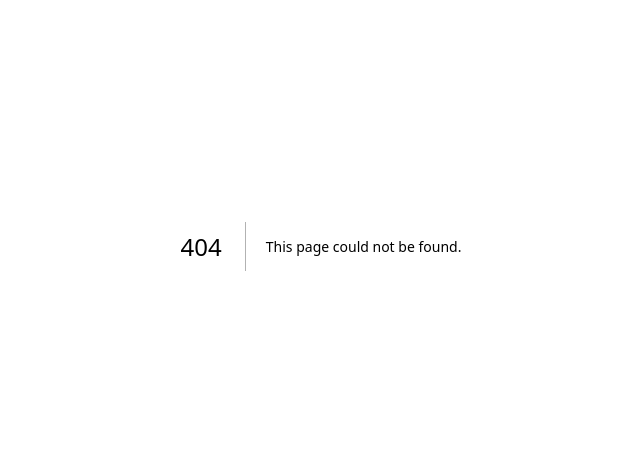
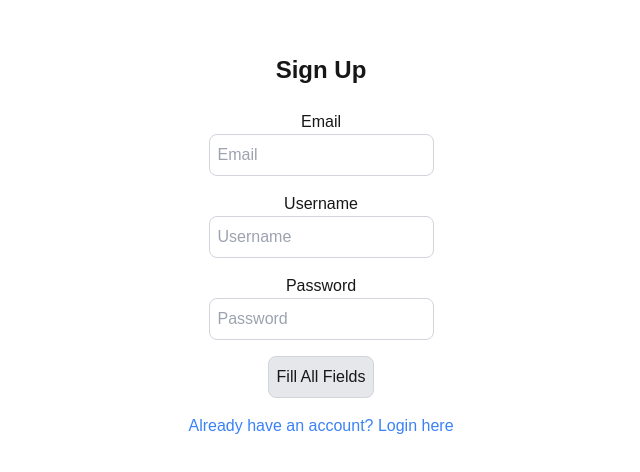
Before and after one commit to t-r-a-c-y/learningNextJs, a Next.js app: page /signup in a window 1280 px wide. Before the commit this address had no page. Shown: the part 154-626 px from the top of the page, without its empty margins (319-959 px from the left). Built offline with nearby package versions, Linux system fonts and the light colour scheme.

Commit message:
first commit

```diff
--- /dev/null
+++ b/src/app/api/user/signup/router.js
@@ -0,0 +1,53 @@
+import connect from "@/dbConfig/dbConfig";
+import User from "@/models/userModel";
+import bcryptjs from "bcryptjs";
+import { NextResponse } from "next/server";
+
+export async function POST(request) {
+  await connect(); // Ensure the database is connected
+
+  try {
+    const reqBody = await request.json();
+    const { username, email, password } = reqBody;
+
+    // Validate input fields
+    if (!username || !email || !password) {
+      return NextResponse.json(
+        { error: "All fields are required" },
+        { status: 400 }
+      );
+    }
+
+    // Check if email already exists
+    const existingUser = await User.findOne({ email });
+    if (existingUser) {
+      return NextResponse.json(
+        { error: "The email is already used" },
+        { status: 400 }
+      );
+    }
+
+    // Hash the password
+    const salt = await bcryptjs.genSalt(10);
+    const hashedPassword = await bcryptjs.hash(password, salt);
+
+    // Create and save the user
+    const newUser = new User({
+      userName: username,
+      email,
+      password: hashedPassword,
+    });
+    await newUser.save();
+
+    return NextResponse.json(
+      { message: "User has been created successfully", success: true },
+      { status: 201 }
+    );
+  } catch (error) {
+    console.error("Error during user signup:", error.message);
+    return NextResponse.json(
+      { error: "Internal server error" },
+      { status: 500 }
+    );
+  }
+}
--- /dev/null
+++ b/src/app/login/page.jsx
@@ -0,0 +1,47 @@
+"use client";
+
+import Link from "next/link";
+import React, { useState } from "react";
+import { useRouter } from "next/navigation";
+import axios from "axios";
+
+export default function LoginPage() {
+  const [user, setUser] = useState({
+    email: "",
+    password: "",
+  });
+
+  const logingIn=()=>{
+
+  }
+
+  return (
+    <div className=" flex flex-col gap-8 text-center items-center  align-middle min-h-screen justify-center ">
+      <h1>Login</h1>
+      <div className="flex flex-col text-left  gap-3">
+        <label htmlFor="email">Email</label>
+        <input
+          className="p-2 outline-none rounded-lg text-black focus:border-gray-200"
+          type="email"
+          name="email"
+          id="email"
+          placeholder="Enter your email"
+          value={user.email}
+          onChange={(e) => setUser({ ...user, email: e.target.value })}
+        />
+        <label htmlFor="password">Password</label>
+        <input
+          className="p-2 outline-none rounded-lg text-black focus:border-gray-200"
+          type="password"
+          name="password"
+          id="password"
+          placeholder="Enter your password"
+          value={user.password}
+          onChange={(e) => setUser({ ...user, password: e.target.value })}
+        />
+        <button onClick={logingIn} className="p-2 m-3 bg-gray-500 border-1 focus:outline-none focus:border-blue rounded-lg">Submit Sign Up</button>
+        <Link href='/signup' className="text-center font-light text-xm">Sign Up here</Link>
+      </div>
+    </div>
+  );
+}
--- /dev/null
+++ b/src/app/profile/[id]/page.jsx
@@ -0,0 +1,9 @@
+export default function UserProfile({params}){
+    return(
+        <div className="text-center flex flex-col justify-center min-h-screen">
+            <h1 className="text-xl font-bold">Profile page</h1>
+            <hr />
+            <h1>Welcome to the {params.id} profile page</h1>
+        </div>
+    )
+}
--- /dev/null
+++ b/src/app/profile/page.jsx
@@ -0,0 +1,9 @@
+export default function ProfilePage(){
+    return(
+        <div className="text-center flex flex-col justify-center min-h-screen">
+            <h1 className="text-xl font-bold">Profile page</h1>
+            <hr />
+            <h1>Welcome to the your profile page</h1>
+        </div>
+    )
+}
--- /dev/null
+++ b/src/app/signup/page.jsx
@@ -0,0 +1,92 @@
+"use client";
+
+import Link from "next/link";
+import React, { useEffect, useState } from "react";
+import { useRouter } from "next/navigation";
+import axios from "axios";
+import { toast } from "react-hot-toast";
+
+export default function SignupPage() {
+  const router = useRouter();
+  const [user, setUser] = useState({
+    email: "",
+    password: "",
+    username: "",
+  });
+  const [buttonDisable, setButtonDisable] = useState(false);
+  const [loading, setLoading] = useState(false);
+
+  const onSignup = async () => {
+    try {
+      setLoading(true);
+      const response = await axios.post("/api/user/signup", user);
+      console.log("Signup success", response.data);
+      toast.success("Signup successful!");
+      router.push("/login");
+    } catch (error) {
+      console.log("Signup failed", error);
+      toast.error(
+        error?.response?.data?.error || "Signup failed. Please try again."
+      );
+    } finally {
+      setLoading(false);
+    }
+  };
+
+  useEffect(() => {
+    const { email, password, username } = user;
+    setButtonDisable(!(email && password && username));
+  }, [user]);
+
+  return (
+    <div className="flex flex-col items-center justify-center min-h-screen py-2">
+      <h1 className="text-2xl font-bold mb-6">
+        {loading ? "Processing..." : "Sign Up"}
+      </h1>
+      <label htmlFor="email">Email</label>
+      <input
+        type="email"
+        name="email"
+        id="email"
+        className="p-2 border border-gray-300 rounded-lg mb-4 focus:outline focus:border-gray-600 text-black"
+        value={user.email}
+        onChange={(e) => setUser({ ...user, email: e.target.value })}
+        placeholder="Email"
+      />
+      <label htmlFor="username">Username</label>
+      <input
+        type="text"
+        name="username"
+        id="username"
+        className="p-2 border border-gray-300 rounded-lg mb-4 focus:outline focus:border-gray-600 text-black"
+        value={user.username}
+        onChange={(e) => setUser({ ...user, username: e.target.value })}
+        placeholder="Username"
+      />
+      <label htmlFor="password">Password</label>
+      <input
+        type="password"
+        name="password"
+        id="password"
+        className="p-2 border border-gray-300 rounded-lg mb-4 focus:outline focus:border-gray-600 text-black"
+        value={user.password}
+        onChange={(e) => setUser({ ...user, password: e.target.value })}
+        placeholder="Password"
+      />
+      <button
+        onClick={onSignup}
+        className={`p-2 border border-gray-300 rounded-lg mb-4 ${
+          buttonDisable || loading
+            ? "bg-gray-200 cursor-not-allowed"
+            : "bg-blue-500 text-white hover:bg-blue-600"
+        }`}
+        disabled={buttonDisable || loading}
+      >
+        {buttonDisable ? "Fill All Fields" : loading ? "Signing Up..." : "Sign Up"}
+      </button>
+      <Link href="/login" className="text-blue-500 hover:underline">
+        Already have an account? Login here
+      </Link>
+    </div>
+  );
+}
--- /dev/null
+++ b/src/dbConfig/dbConfig.js
@@ -0,0 +1,21 @@
+import mongoose from "mongoose";
+
+const connect = async () => {
+  if (mongoose.connection.readyState === 1) {
+    console.log("Already connected to the database");
+    return;
+  }
+
+  try {
+    await mongoose.connect(process.env.MONGODB_URI, {
+      useNewUrlParser: true,
+      useUnifiedTopology: true,
+    });
+    console.log("Connected to the database");
+  } catch (error) {
+    console.error("Error connecting to the database:", error.message);
+    throw new Error("Database connection failed");
+  }
+};
+
+export default connect;
--- /dev/null
+++ b/src/models/userModel.js
@@ -0,0 +1,23 @@
+import mongoose from "mongoose";
+
+const userSchema = new mongoose.Schema(
+  {
+    userName: {
+      type: String,
+      required: [true, "Username is required"],
+    },
+    email: {
+      type: String,
+      required: [true, "Email is required"],
+      unique: true,
+    },
+    password: {
+      type: String,
+      required: [true, "Password is required"],
+    },
+  },
+  { timestamps: true }
+);
+
+const User = mongoose.models.User || mongoose.model("User", userSchema);
+export default User;
```
Also changed, not shown: package.json (+12 -4 lines), src/app/api/user/login/router.js (added), 2 other files (tests, documents, lock files or other folders).
